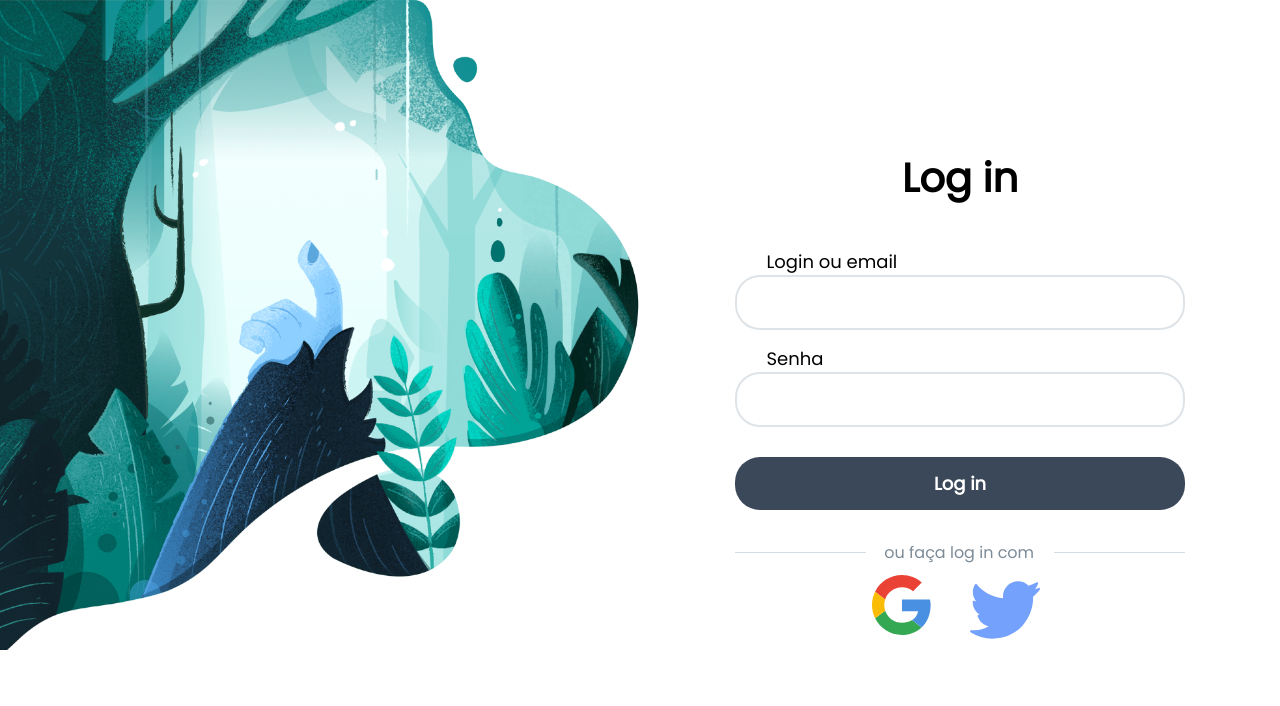
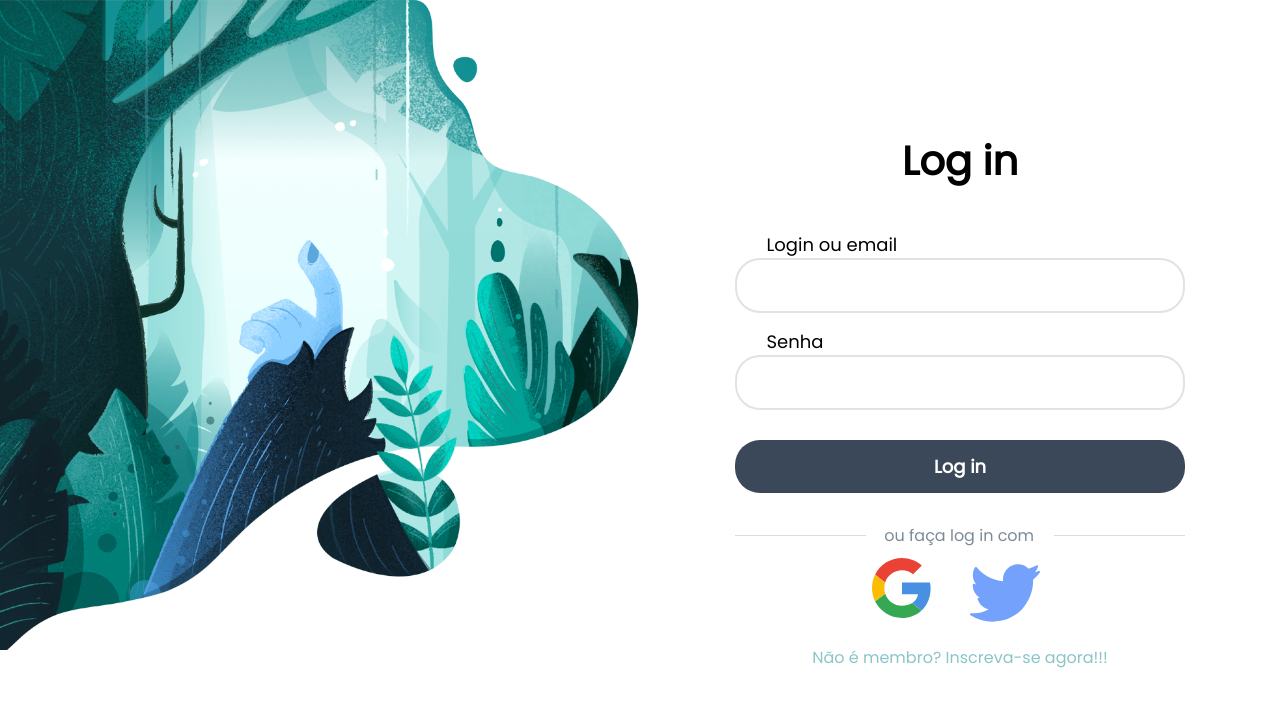
Before and after one commit to EusRique/authentication, a Vue app in the folder front/: page /login in a window 1280 px wide. Shown: the top 706 px of the page. Built offline with nearby package versions, Linux system fonts and the light colour scheme.

Commit message:
feat: created link to signup

```diff
--- a/front/src/components/Auth/LoginForm.vue
+++ b/front/src/components/Auth/LoginForm.vue
@@ -28,7 +28,9 @@
 				<a href="#"> <img :src="googleLogin" alt="Ícone Google"> </a>
 				<a href="#"> <img :src="twitterLogin" alt="Ícone Google"> </a>
 			</div>
-			<!-- Todo esqueceu sua senha  -->
+			<div class="signup">
+				<p>Não é membro? <router-link class="signup-router-link" to="/signup">Inscreva-se agora!!!</router-link></p>
+			</div>
 		</div>
 	</div>
 </template>
@@ -45,7 +47,7 @@
 			googleLogin: require('@/assets/images/google-svgrepo-com.svg'),
 			twitterLogin: require('@/assets/images/twitter-svgrepo-com.svg'),
 		})
-  }
+	}
   </script>
 
   <style lang="scss" scoped>
@@ -115,8 +117,22 @@
 
 	margin-top: 10px;
 }
-
 .social-login-icons a {
 	margin: 0 23px 0 15px;
 }
+.signup {
+	display: flex;
+	justify-content: center;
+
+	margin-top: 10px;
+	color: #8ac5c7;
+	font-weight: 500;
+}
+.signup-router-link {
+	text-decoration: none;
+	color: #8ac5c7;
+}
+.signup-router-link:hover {
+	color: #43ad9f;
+}
 </style>
```
